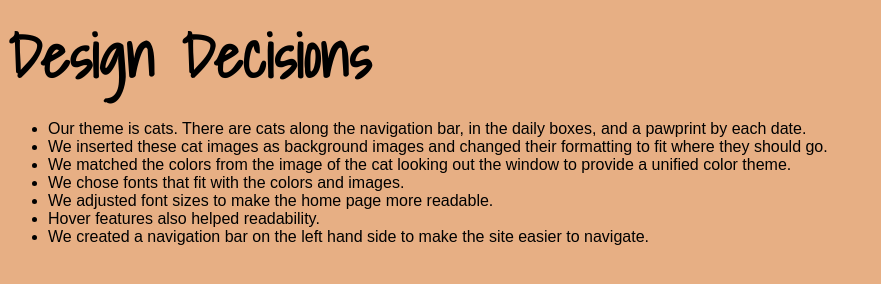
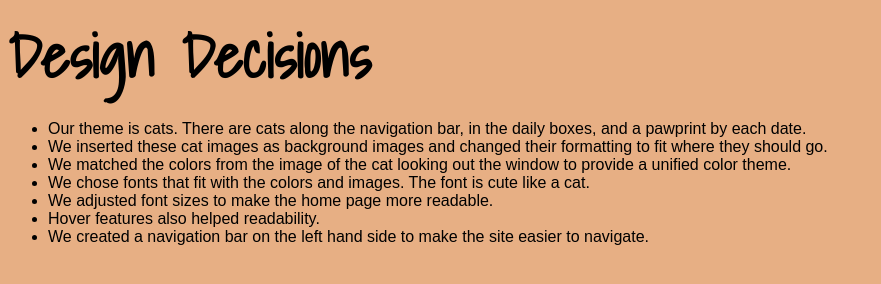
Before and after one commit to WynnieSun/HW-Project1, a plain HTML site: page index.html in a window 1280 px wide. Shown: the whole page, without its empty margins (0-881 px from the left). Drawn offline with Linux system fonts and the light colour scheme; a web font is replaced by a local one.

Commit message:
Update index.html

```diff
--- a/index.html
+++ b/index.html
@@ -7,7 +7,7 @@
     <li>Our theme is cats. There are cats along the navigation bar, in the daily boxes, and a pawprint by each date.</li>
     <li>We inserted these cat images as background images and changed their formatting to fit where they should go.</li>
     <li>We matched the colors from the image of the cat looking out the window to provide a unified color theme.</li>
-    <li>We chose fonts that fit with the colors and images.</li>
+    <li>We chose fonts that fit with the colors and images. The font is cute like a cat.</li>
     <li>We adjusted font sizes to make the home page more readable.</li>
     <li>Hover features also helped readability.</li>
     <li>We created a navigation bar on the left hand side to make the site easier to navigate.</li>
```
